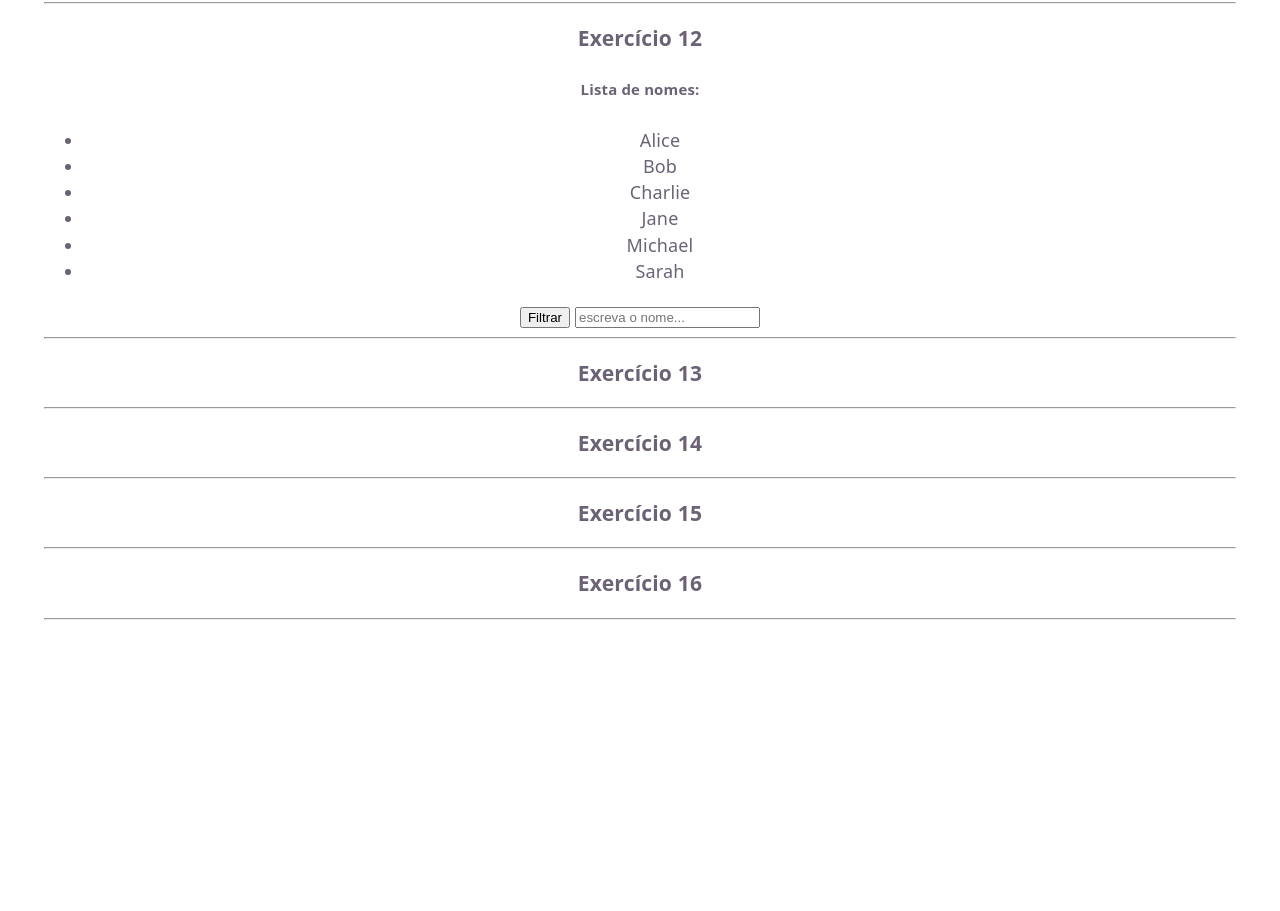
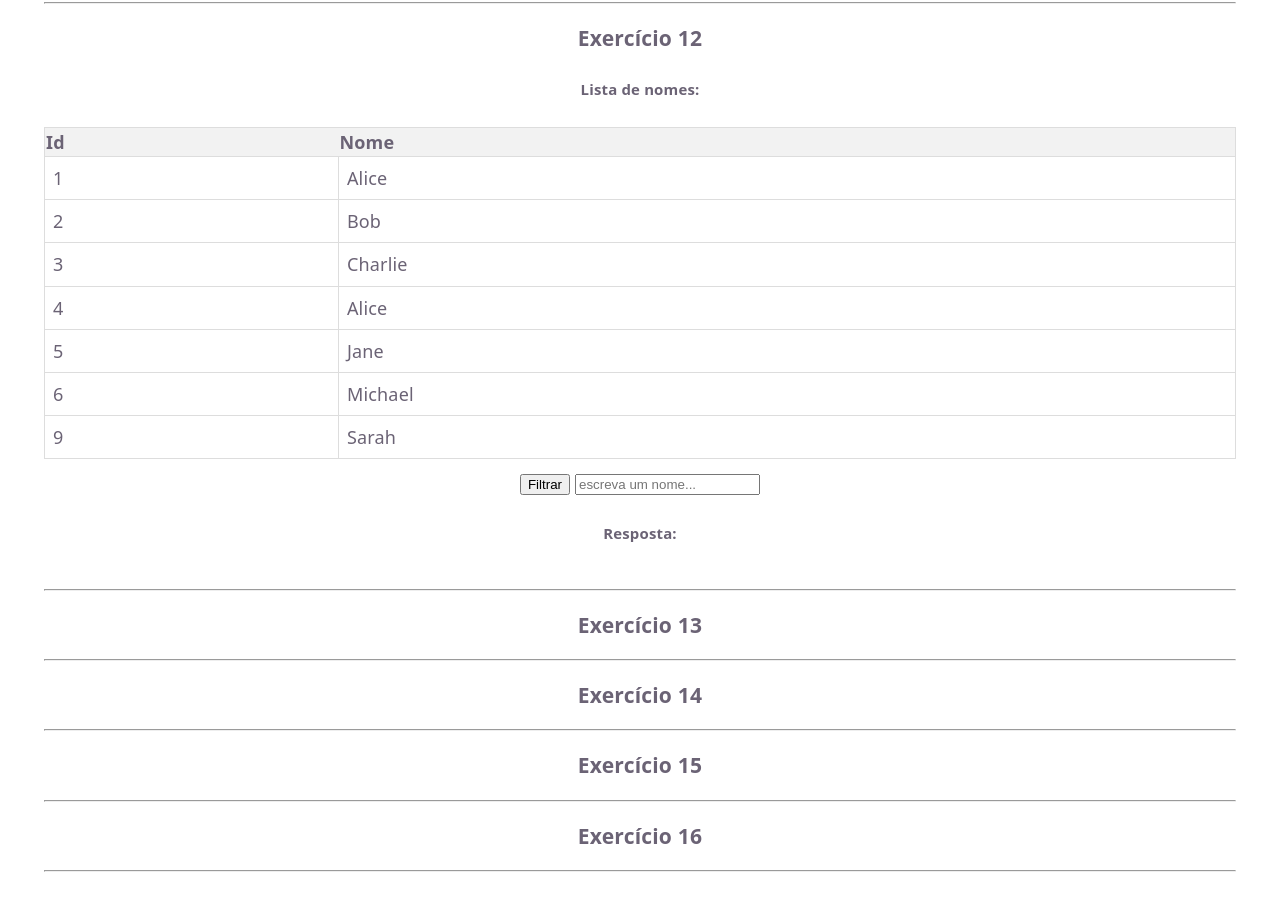
Before and after one commit to dans-lp/Daniel-Lages-AT-DR2, a React (Vite) app: page / in a window 1280 px wide. Shown: the part 2617-3528 px from the top of the page. Before the commit the page ends 3290 px from the top, so only its background shows below. Built offline with nearby package versions, Linux system fonts and the light colour scheme.

Commit message:
Ex 12 completo

```diff
--- a/src/Folder_12/Ex12.jsx
+++ b/src/Folder_12/Ex12.jsx
@@ -1,15 +1,57 @@
 import { useState } from "react";
+
+/*
 
 function DataList({ data }) {
    return (
       <div>
          <ul>
             {data.map((item) =>
-               <li key={item.id}>
+               <li key={item.id} style={{ listStyle: "none" }}>
                   {item.name}
                </li>
             )}
          </ul>
+      </div>
+   )
+}
+*/
+
+function DataList({ data }) {
+   return (
+      <div>
+         <table style={{
+            borderCollapse: "collapse",
+            width: "100%",
+            marginBottom: "10px"
+         }}>
+            <thead style={{
+               border: "1px solid #dddddd",
+               textAlign: "left",
+               backgroundColor: "#f2f2f2"
+            }}>
+               <tr>
+                  <th>Id</th>
+                  <th>Nome</th>
+               </tr>
+            </thead>
+            <tbody>
+               {data.map((item) => (
+                  <tr key={item.id}>
+                     <td style={{
+                        border: "1px solid #dddddd",
+                        textAlign: "left",
+                        padding: "8px"
+                     }}>{item.id}</td>
+                     <td style={{
+                        border: "1px solid #dddddd",
+                        textAlign: "left",
+                        padding: "8px"
+                     }}>{item.name}</td>
+                  </tr>
+               ))}
+            </tbody>
+         </table>
       </div>
    );
 }
@@ -17,13 +59,29 @@ function DataList({ data }) {
 
 function ListItem({ nomeSubmetido, lista }) {
 
+   const listaFiltrada = lista.filter(item => item.name === nomeSubmetido);
+
    return (
-      <>
-      </>
+      <div>
+         {nomeSubmetido !== '' && listaFiltrada.length === 0 && (
+            <p>Nenhum nome encontrado.</p>
+         )}
+
+         <ul style={{
+            display: "flex",
+            flexDirection: "column",
+            alignItems: "center",
+            justifyContent: "center",
+         }}>
+            {listaFiltrada.map(itemFiltrado => (
+               <li key={itemFiltrado.id}>
+                  {itemFiltrado.name} - Id:{itemFiltrado.id}
+               </li>
+            ))}
+         </ul>
+      </div>
    );
 }
-
-
 
 function Ex12() {
 
@@ -31,22 +89,21 @@ function Ex12() {
       { id: 1, name: "Alice" },
       { id: 2, name: "Bob" },
       { id: 3, name: "Charlie" },
-      { id: 4, name: "Jane" },
-      { id: 5, name: "Michael" },
-      { id: 6, name: "Sarah" },
+      { id: 4, name: "Alice" },
+      { id: 5, name: "Jane" },
+      { id: 6, name: "Michael" },
+      { id: 9, name: "Sarah" },
    ];
 
    const [inputText, setInputText] = useState('');
-   const [nameSubmit, setNameSubmit] = useState('');
+   const [nomeEscolhido, setNomeEscolhido] = useState('');
 
    const handleSubmit = (e) => {
       e.preventDefault();
 
       if (inputText.trim() == '') return;
 
-      setNameSubmit(e);
-      console.log(e);
-
+      setNomeEscolhido(inputText);
       setInputText('');
    };
 
@@ -62,10 +119,15 @@ function Ex12() {
                type="text"
                value={inputText}
                onChange={(e) => setInputText(e.target.value)}
-               placeholder="escreva o nome..."
+               placeholder="escreva um nome..."
             />
          </form>
+         <div>
+            <h5>Resposta:</h5>
+            <ListItem nomeSubmetido={nomeEscolhido} lista={items} />
+         </div>
       </div>
+
    );
 }
 
```
